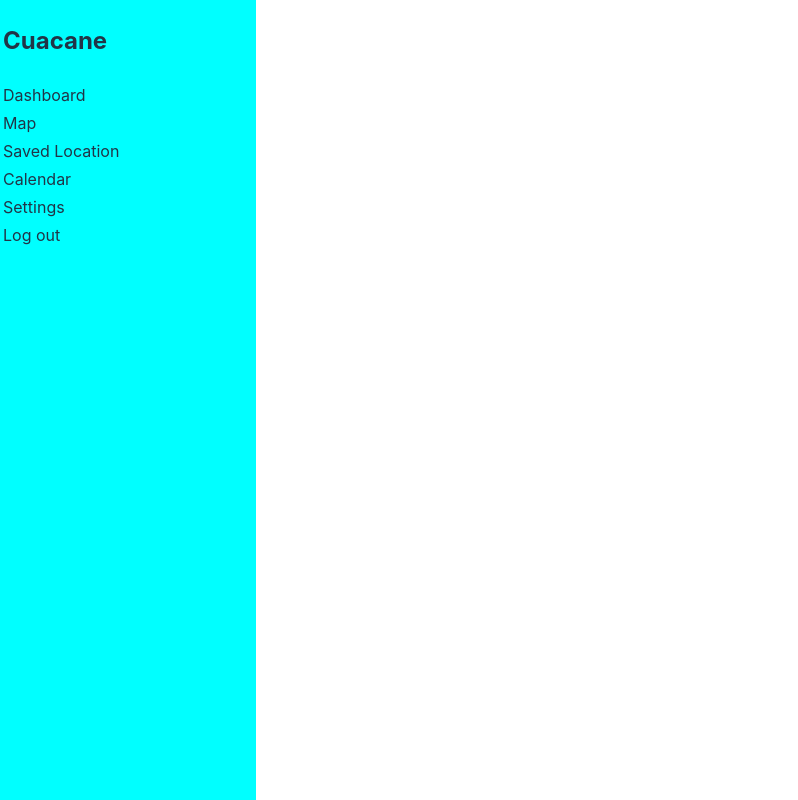
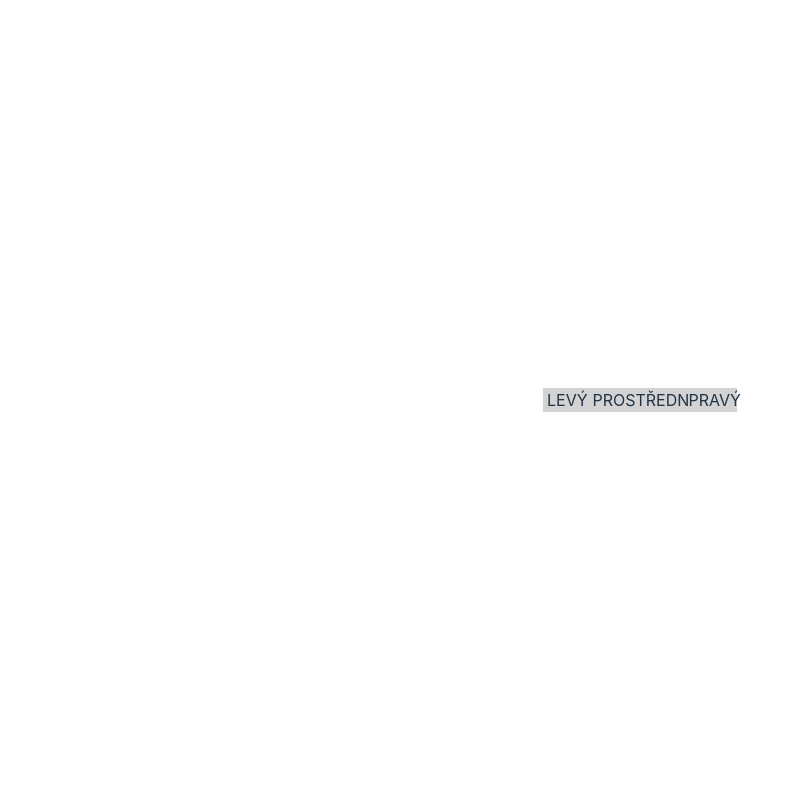
Before and after one commit to diakvlv/dvop3-web-1, a Vue app in the folder my-vue-app/: page / in a window 1280 px wide. Shown: the whole page, without its empty margins (0-798 px from the left). Built offline with nearby package versions, Linux system fonts and the light colour scheme.

Commit message:
Commit Instasamka

```diff
--- a/my-vue-app/src/App.vue
+++ b/my-vue-app/src/App.vue
@@ -1,22 +1,53 @@
 <script setup>
-import leftPanel from './components/leftPanel.vue'
 </script>
 
 <template>
-  <leftPanel/>
+  <!--<div>
+        <a href="https://vitejs.dev/" target="_blank">
+                <img src="/vite.svg" class="logo" alt="Vite logo" />
+              </a>
+              <a href="https://vuejs.org/" target="_blank">
+                <img src="./assets/vue.svg" class="logo vue" alt="Vue logo" />
+              </a>
+            </div>-->
+  <div class="wrapper">
+    <div class="leftContainer">
+      LEVÝ
+    </div>
+    <div class="middleContainer">
+      PROSTŘEDNÍ
+    </div>
+    <div class="rightContainer">
+      PRAVÝ
+    </div>
+  </div>
 </template>
+<style>
+.prev {
+  display: flex;
+    gap: 20px;
+    justify-content: space-between;
+    padding: 0 20px;
+}
 
-<style scoped>
-.logo {
-  height: 6em;
-  padding: 1.5em;
-  will-change: filter;
-  transition: filter 300ms;
+.middleContainer {
+  width: 49%;
+  background-color: lightgray
 }
-.logo:hover {
-  filter: drop-shadow(0 0 2em #646cffaa);
+
+.wrapper {
+  display: flex;
+  flex-direction: row;
+  justify-content: space-between;
 }
-.logo.vue:hover {
-  filter: drop-shadow(0 0 2em #42b883aa);
+
+.rightContainer {
+  background-color: lightgray;
+  width: 25%;
+}
+
+.leftContainer {
+  width: 25%;
+  background-color: lightgray;
 }
 </style>
```
Also changed, not shown: 2 other files (tests, documents, lock files or other folders).
